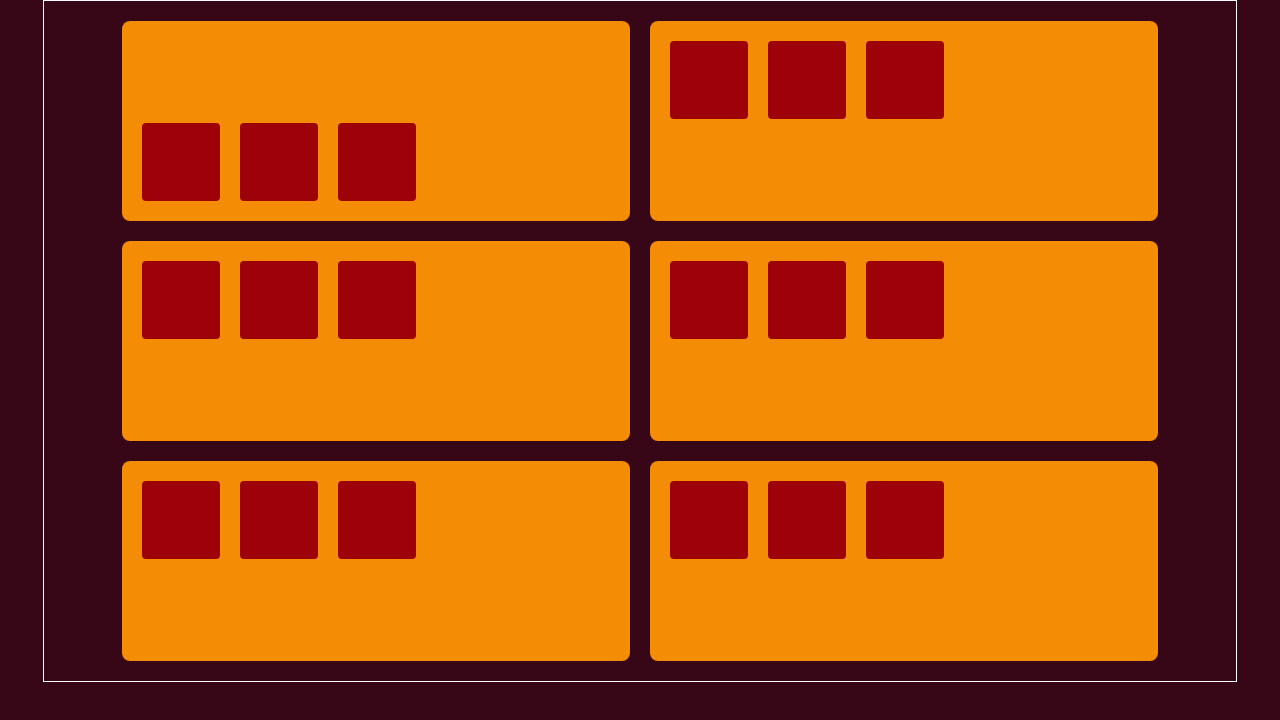
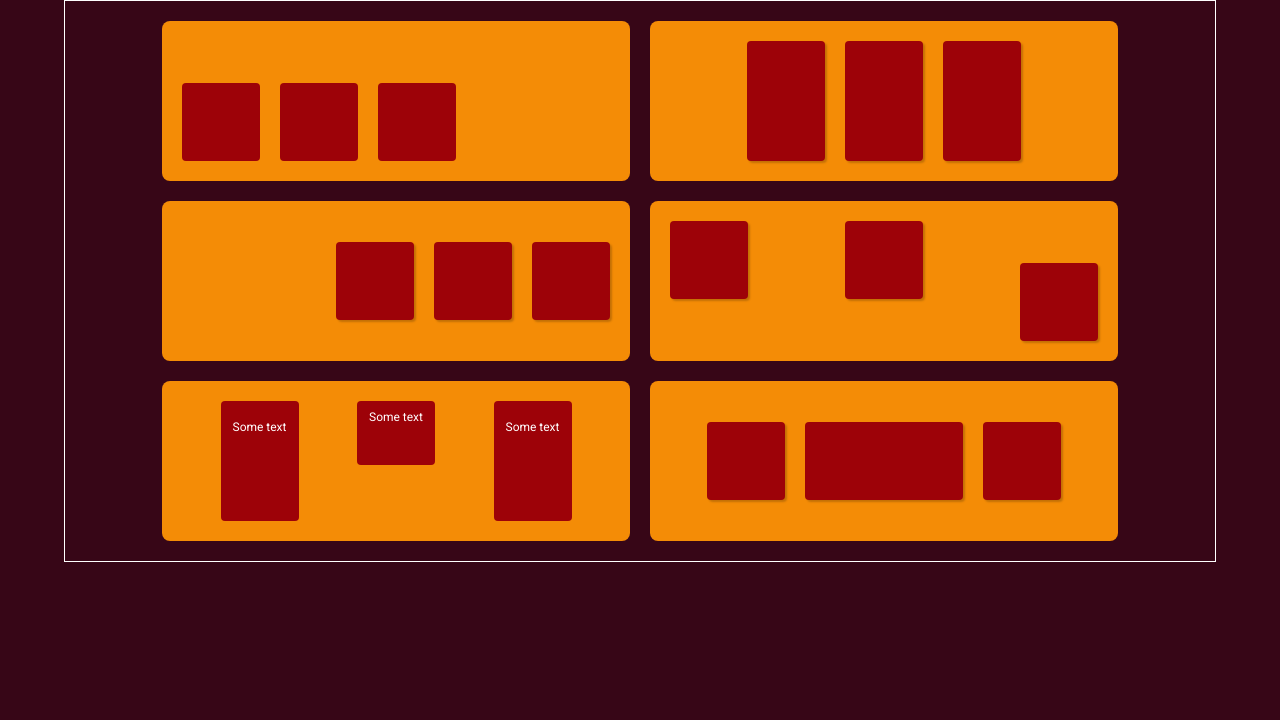
Before and after one commit to ernestdogosson/assignment-six, a plain HTML site: page index.html in a window 1280 px wide. Drawn offline with nearby package versions, Linux system fonts and the light colour scheme.

Commit message:
add and style rest of divs

```diff
--- a/index.html
+++ b/index.html
@@ -7,6 +7,12 @@
 		<link
 			rel="stylesheet"
 			href="https://cdnjs.cloudflare.com/ajax/libs/normalize/8.0.1/normalize.min.css"
+		/>
+		<link rel="preconnect" href="https://fonts.googleapis.com" />
+		<link rel="preconnect" href="https://fonts.gstatic.com" crossorigin />
+		<link
+			href="https://fonts.googleapis.com/css2?family=Roboto:ital,wght@0,100..900;1,100..900&display=swap"
+			rel="stylesheet"
 		/>
 		<link rel="stylesheet" href="/styles/desktop-one.css" />
 	</head>
@@ -18,29 +24,29 @@
 				<div class="card__item"></div>
 			</div>
 			<div class="card two">
-				<div class="card__item"></div>
-				<div class="card__item"></div>
-				<div class="card__item"></div>
+				<div class="card__item card__item__two"></div>
+				<div class="card__item card__item__two"></div>
+				<div class="card__item card__item__two"></div>
 			</div>
 			<div class="card three">
-				<div class="card__item"></div>
-				<div class="card__item"></div>
-				<div class="card__item"></div>
+				<div class="card__item shadow"></div>
+				<div class="card__item shadow"></div>
+				<div class="card__item item shadow"></div>
 			</div>
 			<div class="card four">
-				<div class="card__item"></div>
-				<div class="card__item"></div>
-				<div class="card__item"></div>
+				<div class="card__item shadow"></div>
+				<div class="card__item shadow"></div>
+				<div class="card__item shadow item__four__right"></div>
 			</div>
 			<div class="card five">
-				<div class="card__item"></div>
-				<div class="card__item"></div>
-				<div class="card__item"></div>
+				<div class="card__item item__five__left">Some text</div>
+				<div class="card__item item__five__middle">Some text</div>
+				<div class="card__item item__five__right">Some text</div>
 			</div>
-			<div class="card 6">
-				<div class="card__item"></div>
-				<div class="card__item"></div>
-				<div class="card__item"></div>
+			<div class="card six">
+				<div class="card__item shadow"></div>
+				<div class="card__item item__six__middle shadow"></div>
+				<div class="card__item shadow"></div>
 			</div>
 		</div>
 	</body>
--- a/styles/desktop-one.css
+++ b/styles/desktop-one.css
@@ -1,3 +1,9 @@
+*,
+*::before,
+*::after {
+	box-sizing: border-box;
+}
+
 body {
 	background-color: #370617;
 	display: flex;
@@ -35,6 +41,68 @@ body {
 	border-radius: 4px;
 }
 
+.shadow {
+	box-shadow: 2px 2px 2px rgba(0, 0, 0, 0.2);
+}
+
 .one {
 	align-items: end;
 }
+
+.two {
+	justify-content: center;
+}
+
+.card__item__two {
+	box-shadow: 2px 2px 2px rgba(0, 0, 0, 0.2);
+	height: 120px;
+	/*align-items: stretch;*/
+	justify-content: center;
+}
+
+.three {
+	justify-content: end;
+	align-items: center;
+}
+
+.four {
+	justify-content: space-between;
+}
+
+.item__four__right {
+	align-self: flex-end;
+}
+
+.five {
+	color: #fff;
+	font-family: 'Roboto', sans-serif;
+	font-size: 12px;
+	justify-content: space-evenly;
+	align-content: baseline;
+}
+
+.item__five__left,
+.item__five__right {
+	height: 120px;
+	/*align-items: stretch;*/
+	padding: 20px 10px;
+	text-align: center;
+}
+
+.item__five__middle {
+	height: 64px;
+	padding: 10px;
+	text-align: center;
+}
+
+.six {
+	justify-content: center;
+	align-items: center;
+}
+
+.item__six__middle {
+	/*
+  flex-grow: 2;
+  */
+	width: 158px;
+}
```
